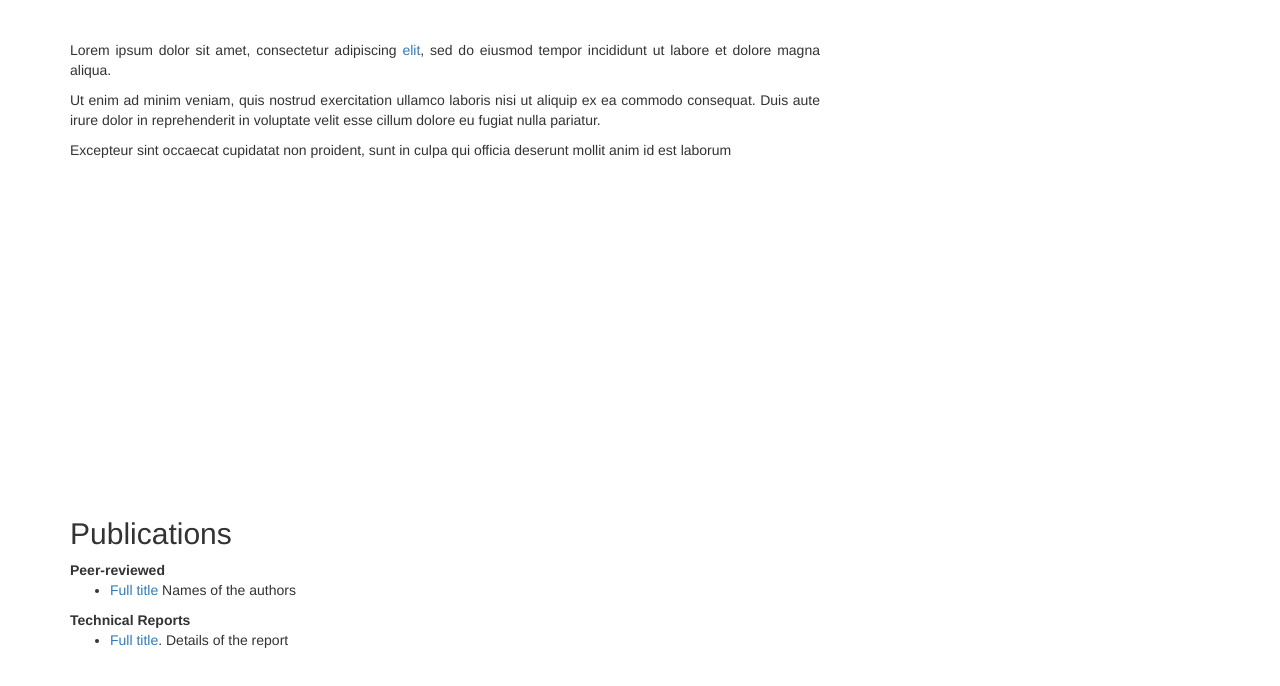
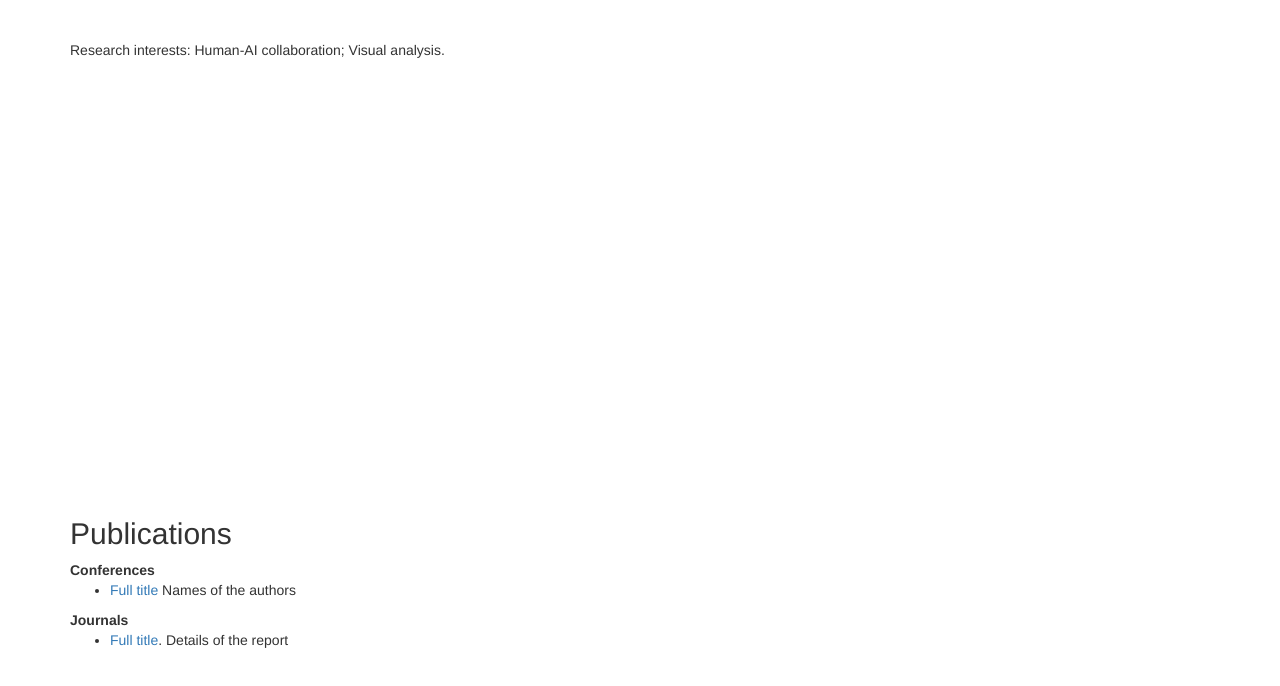
Before and after one commit to CatherineHao/catherinehao.github.io, a plain HTML site: page index.html in a window 1280 px wide. Shown: the part 374-1060 px from the top of the page. Drawn offline with nearby package versions, Linux system fonts and the light colour scheme.

Commit message:
Update index.html

```diff
--- a/index.html
+++ b/index.html
@@ -54,11 +54,7 @@
                 <img class="img-responsive" src="jianing.jpg" alt=""><br>
 
                 <div style="margin-top:3%; text-align:justify;">
-					<p>Lorem ipsum dolor sit amet, consectetur adipiscing <a href="#">elit</a>, sed do eiusmod tempor incididunt ut labore et dolore magna aliqua.</p>
-
-					<p>Ut enim ad minim veniam, quis nostrud exercitation ullamco laboris nisi ut aliquip ex ea commodo consequat. Duis aute irure dolor in reprehenderit in voluptate velit esse cillum dolore eu fugiat nulla pariatur.</p>
-
-					<p>Excepteur sint occaecat cupidatat non proident, sunt in culpa qui officia deserunt mollit anim id est laborum</p>
+					<p>Research interests: Human-AI collaboration; Visual analysis.</p>
                 </div>
             </div>
 
@@ -84,12 +80,12 @@
             <div class="col-md-8" style="height: 100vh;">
                 <h2 id="publications">Publications</h2>
 
-                <strong>Peer-reviewed</strong><br/>
+                <strong>Conferences</strong><br/>
                 <ul>
                 <li class="paper" words="add, your, keywords, here"><a href="#">Full title</a> Names of the authors</li>
                 </ul>
 
-                <strong>Technical Reports</strong><br/>
+                <strong>Journals</strong><br/>
                 <ul>
                 <li class="paper" words="add, your, keywords, here"><a href="#">Full title</a>. Details of the report</li>
                 </ul>
```
